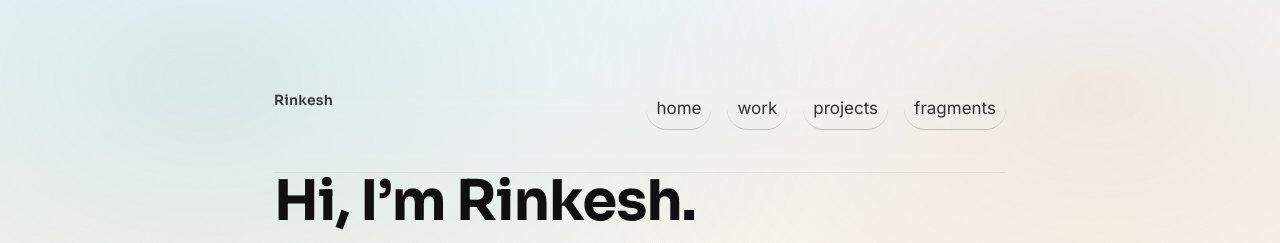
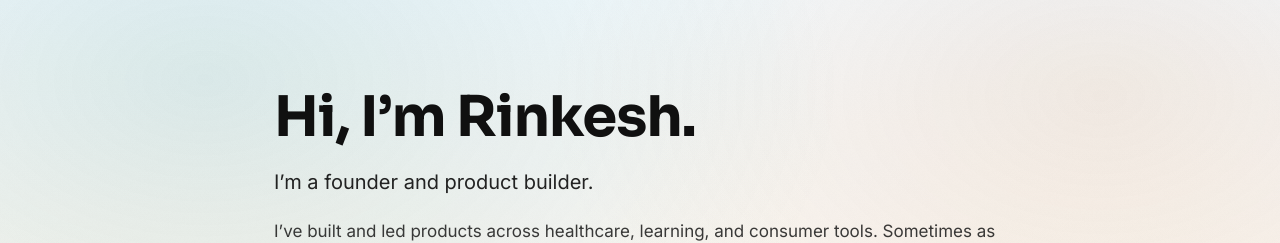
Before and after one commit to RinkeshG/rinkeshgorasiawebsite, a plain HTML site: page index.html in a window 1280 px wide. Shown: the top 243 px of the page. Drawn offline with Linux system fonts and the light colour scheme.

Commit message:
removed nav bar

```diff
--- a/index.html
+++ b/index.html
@@ -12,17 +12,6 @@
 </head>
 <body>
   <main class="wrap">
-    <header class="header">
-      <div class="brand">Rinkesh</div>
-      <nav aria-label="Primary">
-  <a href="#top">home</a>
-  <a href="#work">work</a>
-  <a href="#projects">projects</a>
-  <a href="#fragments">fragments</a>
-</nav>
-    </header>
-
-
 <section aria-label="Intro" id="top">
   <h1>Hi, I’m Rinkesh.</h1>
   <p class="lede">I’m a founder and product builder.</p>
```
